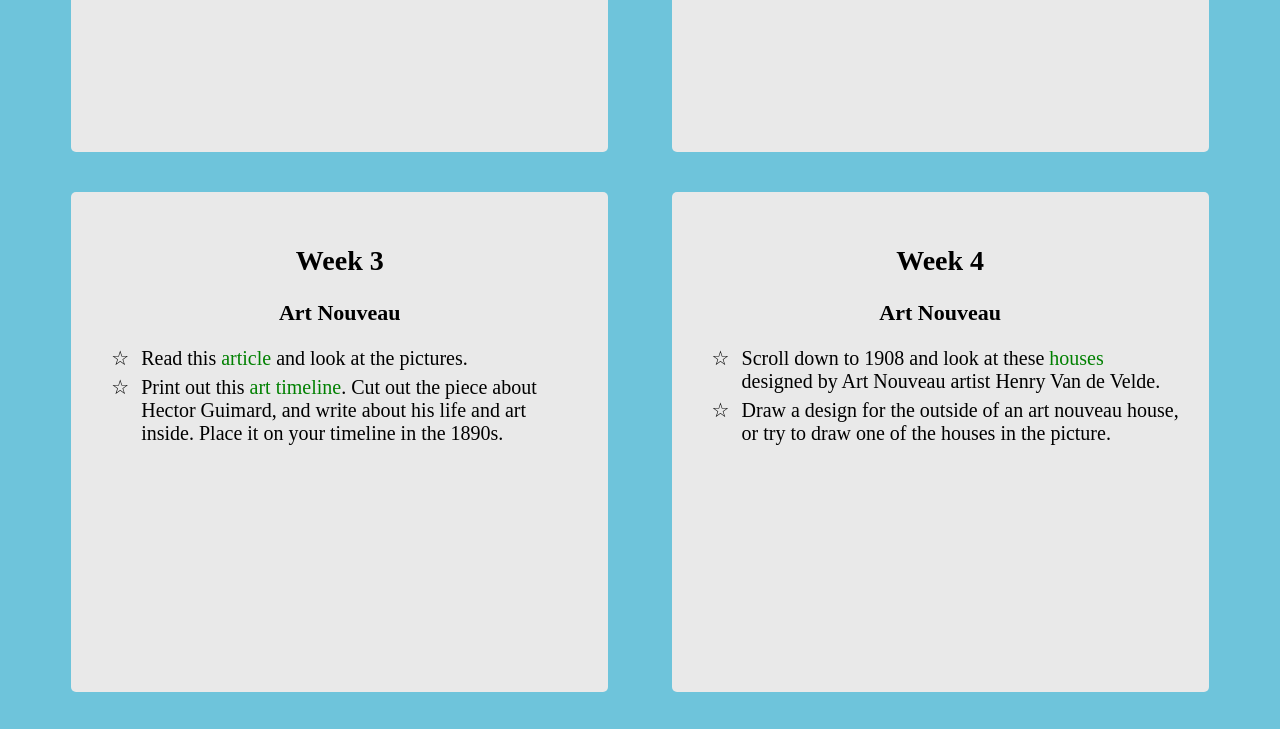
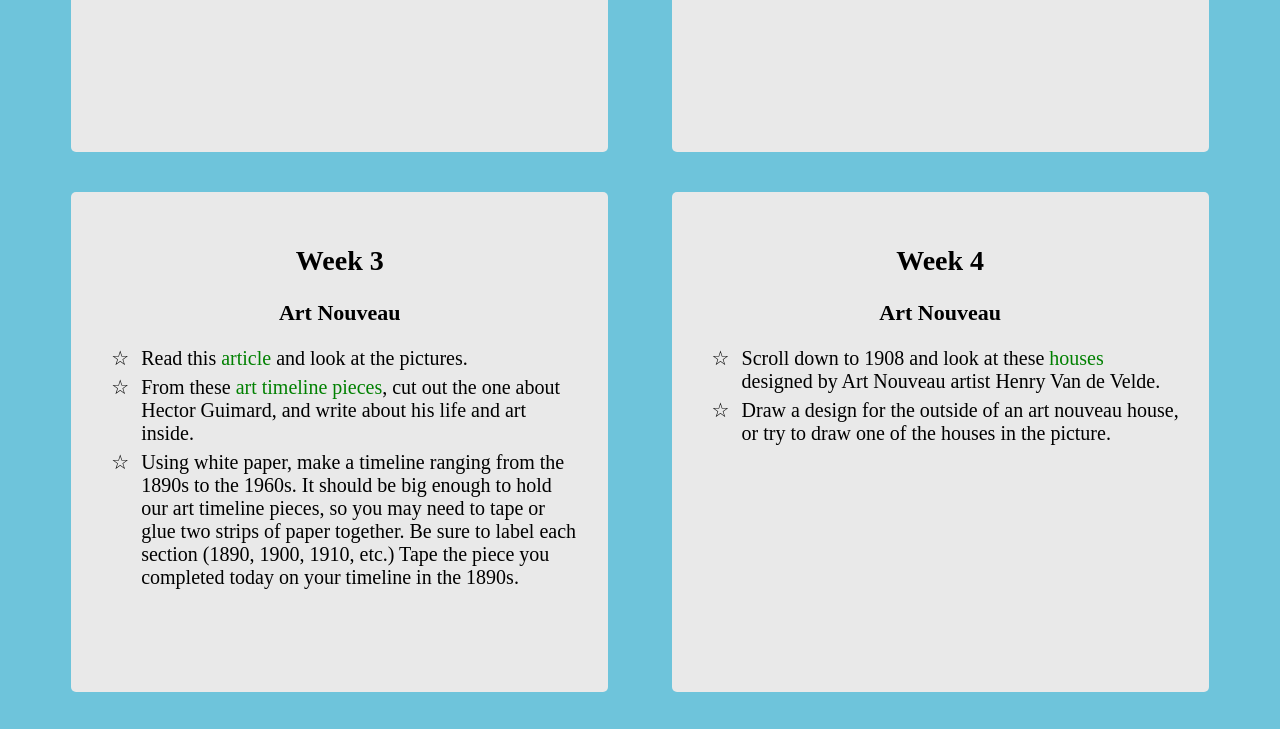
Before and after one commit to arctwain/resources-grade4, a plain HTML site: page art.html in a window 1280 px wide. Shown: the part 500-1229 px from the top of the page. Drawn offline with Linux system fonts and the light colour scheme; a web font is replaced by a local one.

Commit message:
Update art.html

```diff
--- a/art.html
+++ b/art.html
@@ -63,7 +63,8 @@
 			<h2>Art Nouveau</h2>
 			<ul>
 				<li>Read this <a href="http://artsmarts4kids.blogspot.com/2008/01/introduction-to-art-nouveau.html">article </a>and look at the pictures.</li>
-				<li>Print out this <a href="pdf/art-timeline.pdf" target="_blank">art timeline</a>. Cut out the piece about Hector Guimard, and write about his life and art inside. Place it on your timeline in the 1890s.</li>
+				<li>From these <a href="pdf/art-timeline.pdf" target="_blank">art timeline pieces</a>, cut out the one about Hector Guimard, and write about his life and art inside.</li>
+				<li>Using white paper, make a timeline ranging from the 1890s to the 1960s. It should be big enough to hold our art timeline pieces, so you may need to tape or glue two strips of paper together. Be sure to label each section (1890, 1900, 1910, etc.) Tape the piece you completed today on your timeline in the 1890s.</li>
 			</ul>
 		</section>
 
```
